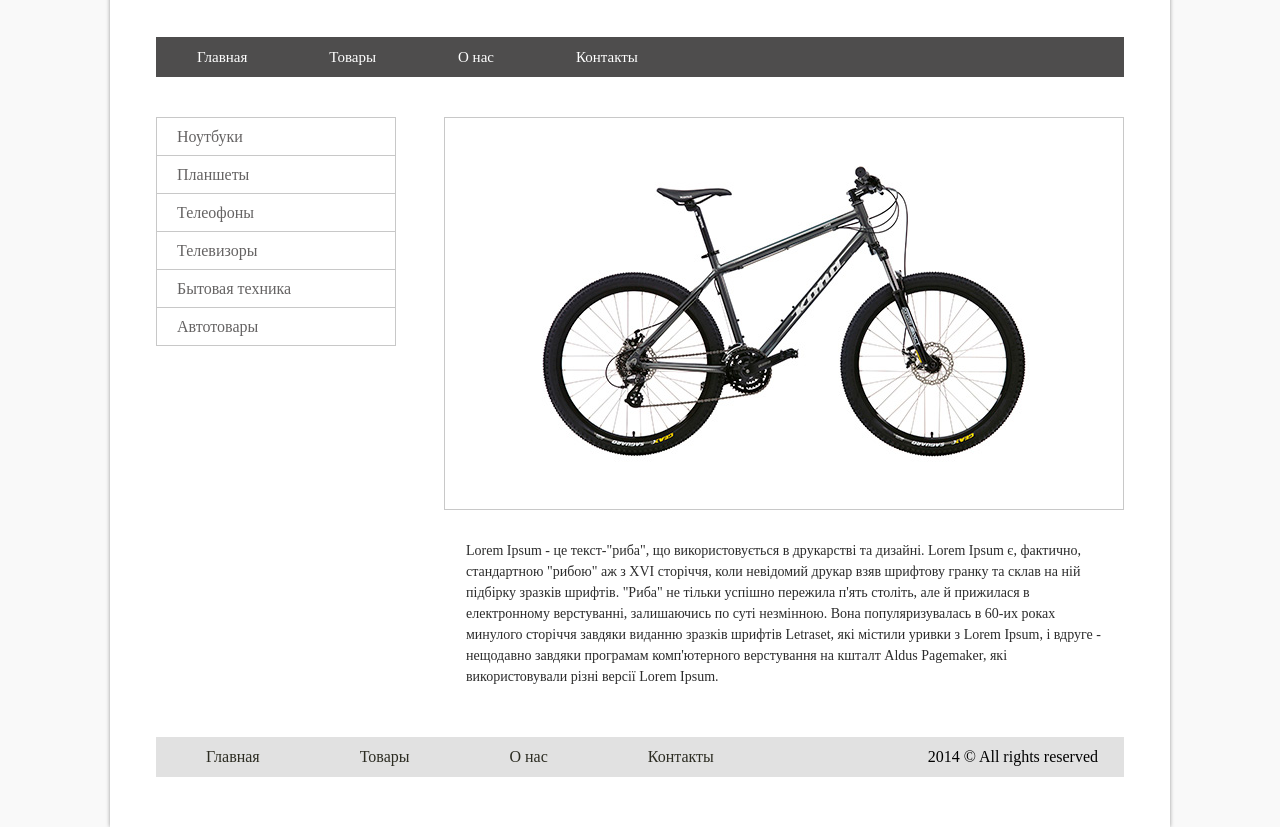
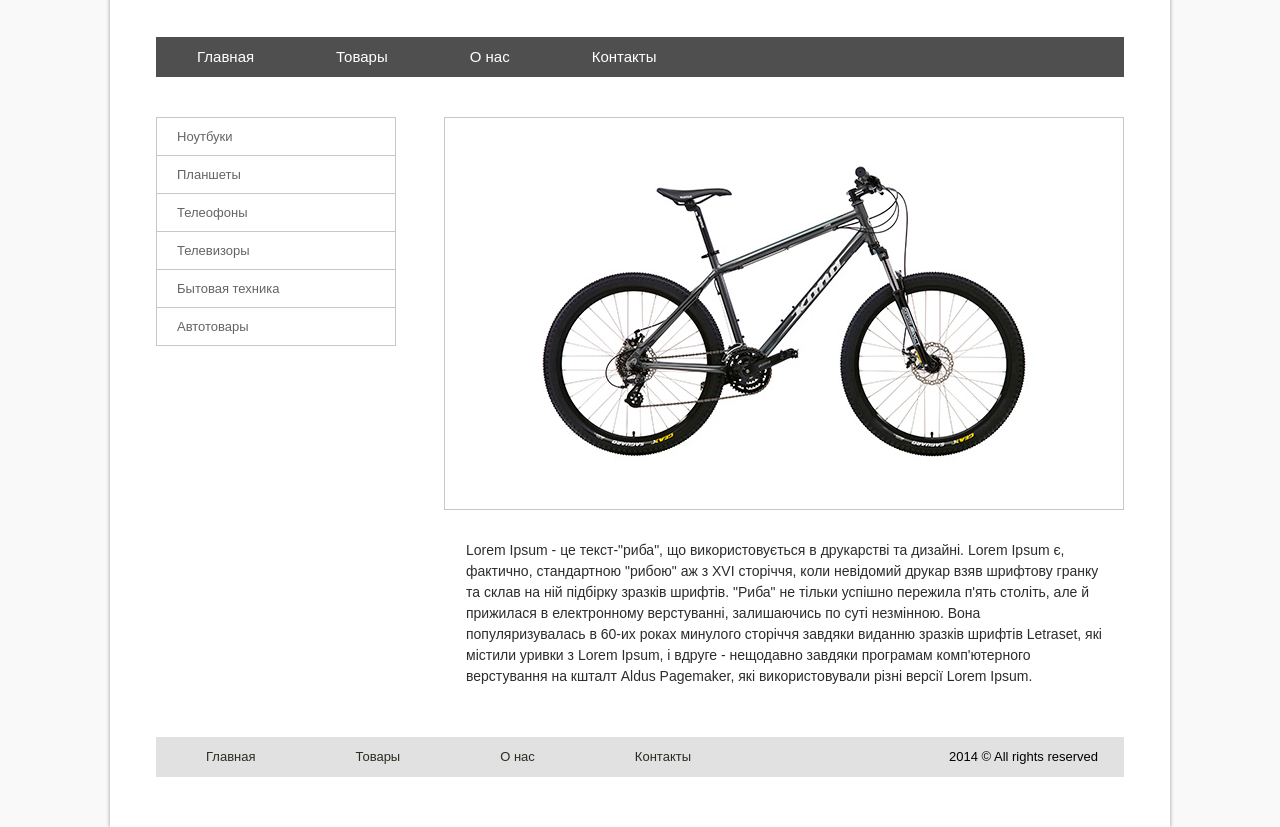
Before and after one commit to VanekJalba/VanekJalba.github.io, a plain HTML site: page html-3/index.html in a window 1280 px wide. Shown: the part 101-928 px from the top of the page. Drawn offline with Linux system fonts and the light colour scheme.

Commit message:
Update style.css

```diff
--- a/html-3/css/style.css
+++ b/html-3/css/style.css
@@ -5,7 +5,7 @@
 
 body {
   background: #f9f9f9;
-  font-family: Tahoma, Arial. sans-serif;
+  font-family: OpenSans, sans-serif;
 
 }
 
@@ -30,7 +30,7 @@ body {
 .menu {
     position: relative;
     overflow: hidden;
-    background: #4e4d4d;
+    background: rgba(79,79,79,1);
     margin-top: 40px;
 }
 
@@ -86,6 +86,7 @@ body {
     color: #656363;
     text-decoration: none;
     transition: 0,2s all;
+    font-size: 13px;
 
 }
 
@@ -149,9 +150,11 @@ body {
     padding: 0 50px;
     color: #2c2c22;
     text-decoration: none;
+    font-size: 13px;
 }
 
 .footer-menu .copy {
     float: right;
     padding-right: 26px;
+    font-size: 13px;
 }
```
